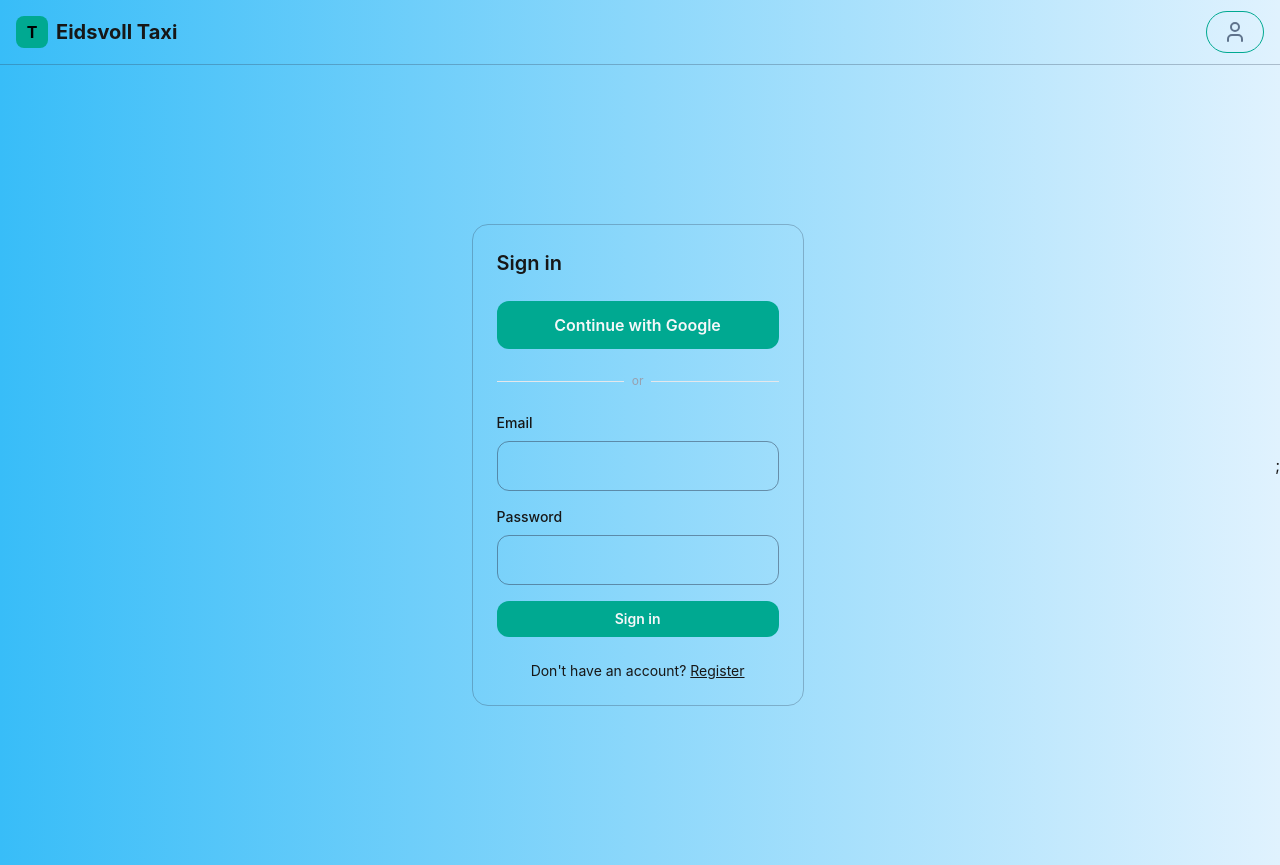
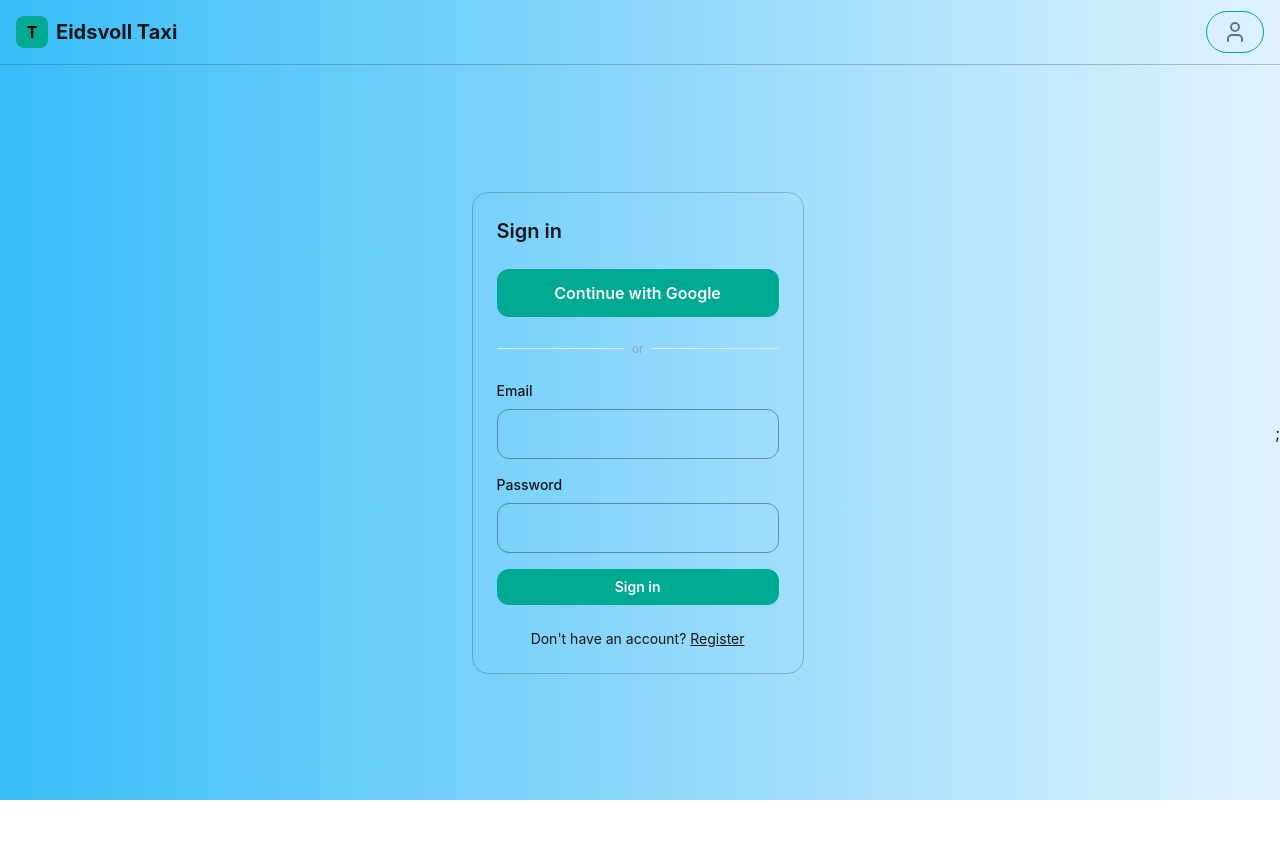
Before and after one commit to Enayat-Ahmadi/taxiapp, a Next.js app: page /login in a window 1280 px wide. After the commit the page ends 800 px from the top, so only its background shows below. Built offline with nearby package versions, Linux system fonts and the light colour scheme; no server answers.

Commit message:
refactor: use flex-1 instead of min-h-screen for public page layouts

```diff
--- a/app/(public)/layout.tsx
+++ b/app/(public)/layout.tsx
@@ -8,7 +8,7 @@ export default function PublicLayout({
   return (
     <div className="flex flex-col min-h-screen">
       <Navbar />
-      <main className="flex-1">{children}</main>
+      <main className="flex-1 flex flex-col">{children}</main>
     </div>
   );
 }
--- a/app/(public)/login/page.tsx
+++ b/app/(public)/login/page.tsx
@@ -2,7 +2,7 @@ import LoginForm from "./LoginForm";
 
 export default function LoginPage() {
   return (
-    <div className="min-h-screen w-full flex justify-center items-center">
+    <div className="flex-1 w-full flex justify-center items-center">
       <LoginForm />;
     </div>
   );
--- a/app/(public)/profile/page.tsx
+++ b/app/(public)/profile/page.tsx
@@ -18,7 +18,7 @@ export default async function ProfilePage() {
   const isAdmin = user.role === "admin";
 
   return (
-    <div className="min-h-screen flex items-center justify-center px-4">
+    <div className="flex-1 flex items-center justify-center px-4">
       <Card className="w-full max-w-sm space-y-6 p-6">
         {/* Avatar */}
         <div className="flex flex-col items-center gap-3">
--- a/app/(public)/register/page.tsx
+++ b/app/(public)/register/page.tsx
@@ -2,7 +2,7 @@ import RegisterForm from "./RegisterForm";
 
 export default function RegisterPage() {
   return (
-    <div className="min-h-screen w-full flex justify-center items-center">
+    <div className="flex-1 w-full flex justify-center items-center">
       <RegisterForm />;
     </div>
   );
```
